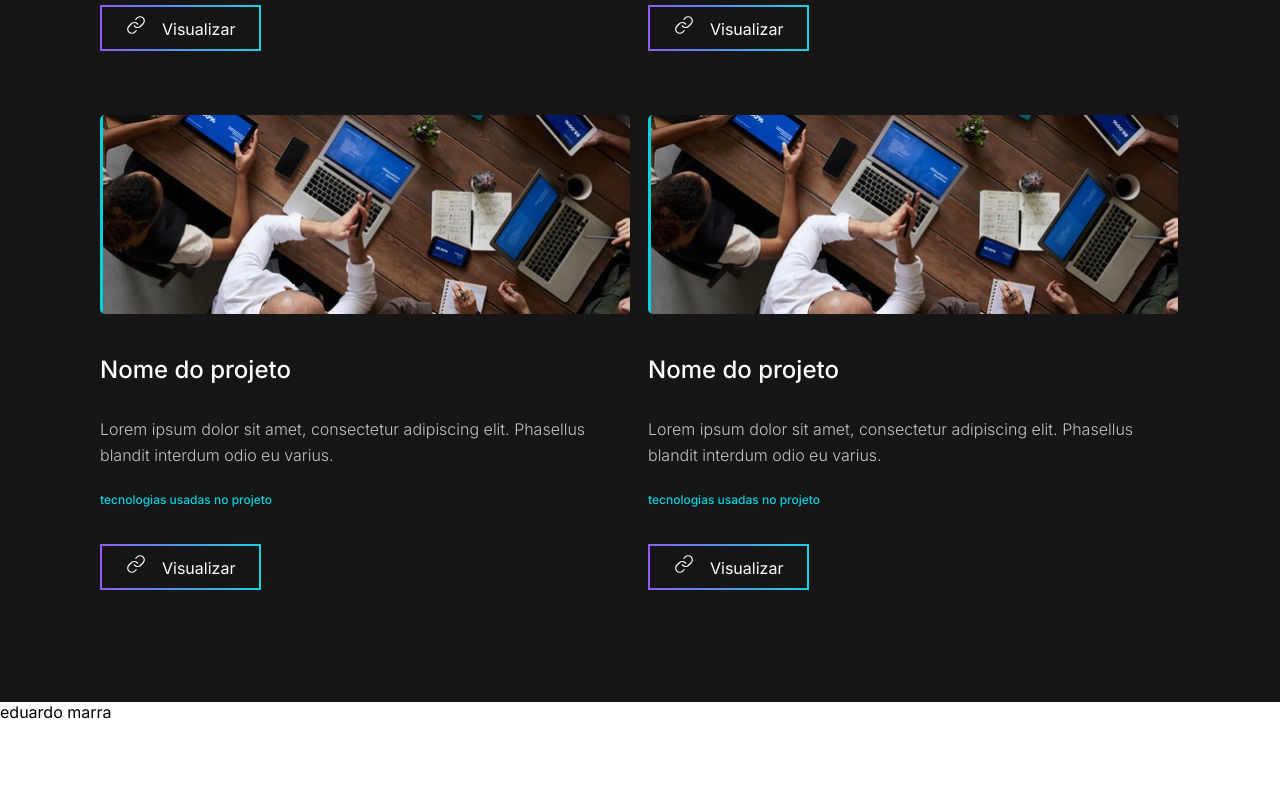
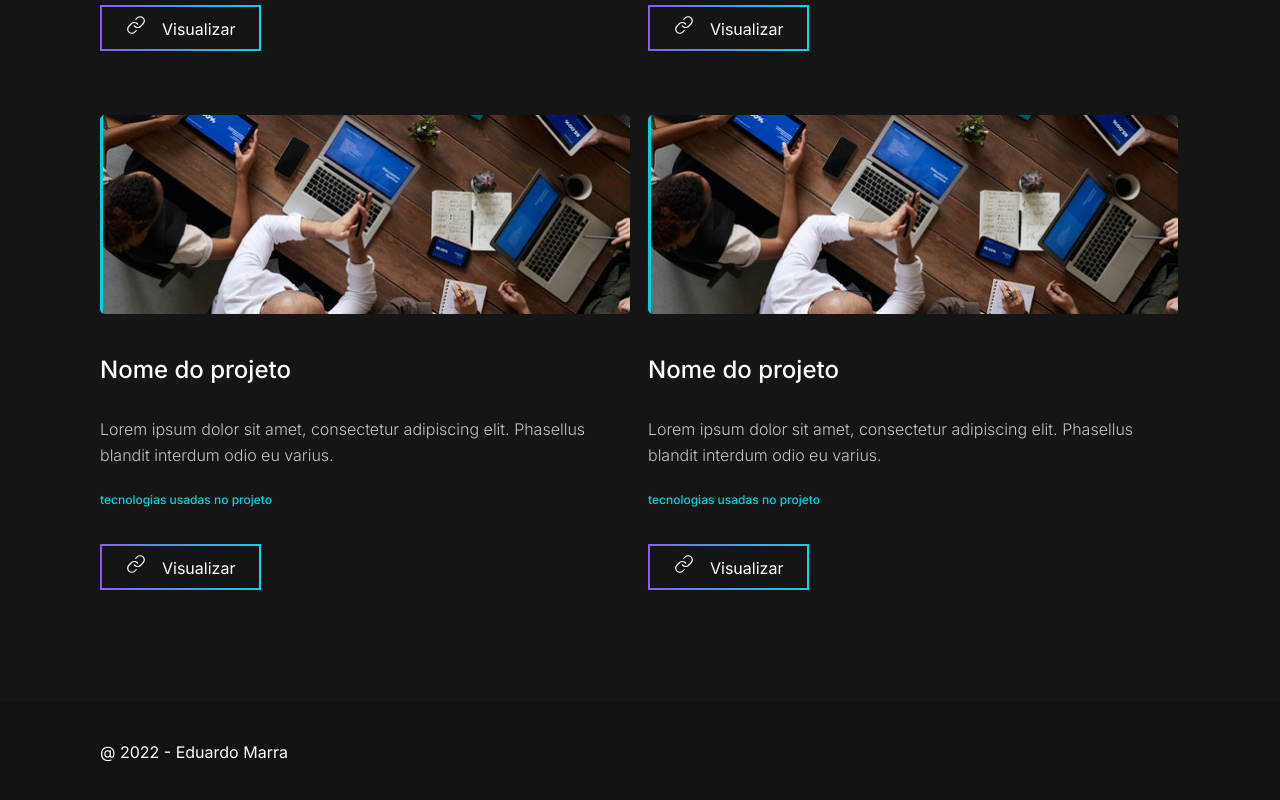
Before and after one commit to Eduardomarra/20-portfolio, a React (Create React App) app: page / in a window 1280 px wide. Shown: the part 3395-4195 px from the top of the page. Before the commit the page ends 4117 px from the top, so only its background shows below. Built offline with nearby package versions, Linux system fonts and the light colour scheme.

Commit message:
feat: created footer

```diff
--- a/src/components/Footer/index.tsx
+++ b/src/components/Footer/index.tsx
@@ -1,9 +1,18 @@
 import React from 'react'
 
+import { Wrapper, Content } from './styles'
+
 export function Footer() {
+    const date = new Date()
+    const year = date.getFullYear()
+
     return (
         <>
-            <p>eduardo marra</p>
+            <Wrapper>
+                <Content>
+                    <p>@ {year} - Eduardo Marra</p>
+                </Content>
+            </Wrapper>
         </>
     )
 }
--- /dev/null
+++ b/src/components/Footer/styles.ts
@@ -0,0 +1,26 @@
+import styled, { css } from 'styled-components'
+
+export const Wrapper = styled.footer`
+    ${({ theme }) => css`
+        display: flex;
+        align-items: center;
+        justify-content: center;
+        background: ${theme.colors.dark};
+    `}
+`
+
+export const Content = styled.div`
+    ${({ theme }) => css`
+        width: ${theme.grid.container};
+        height: 10rem;
+        display: flex;
+        align-items: center;
+        justify-content: flex-start;
+        p {
+            font-weight: normal;
+            font-size: ${theme.font.sizes.medium};
+            line-height: 1.9rem;
+            color: ${theme.colors.light};
+        }
+    `}
+`
```
